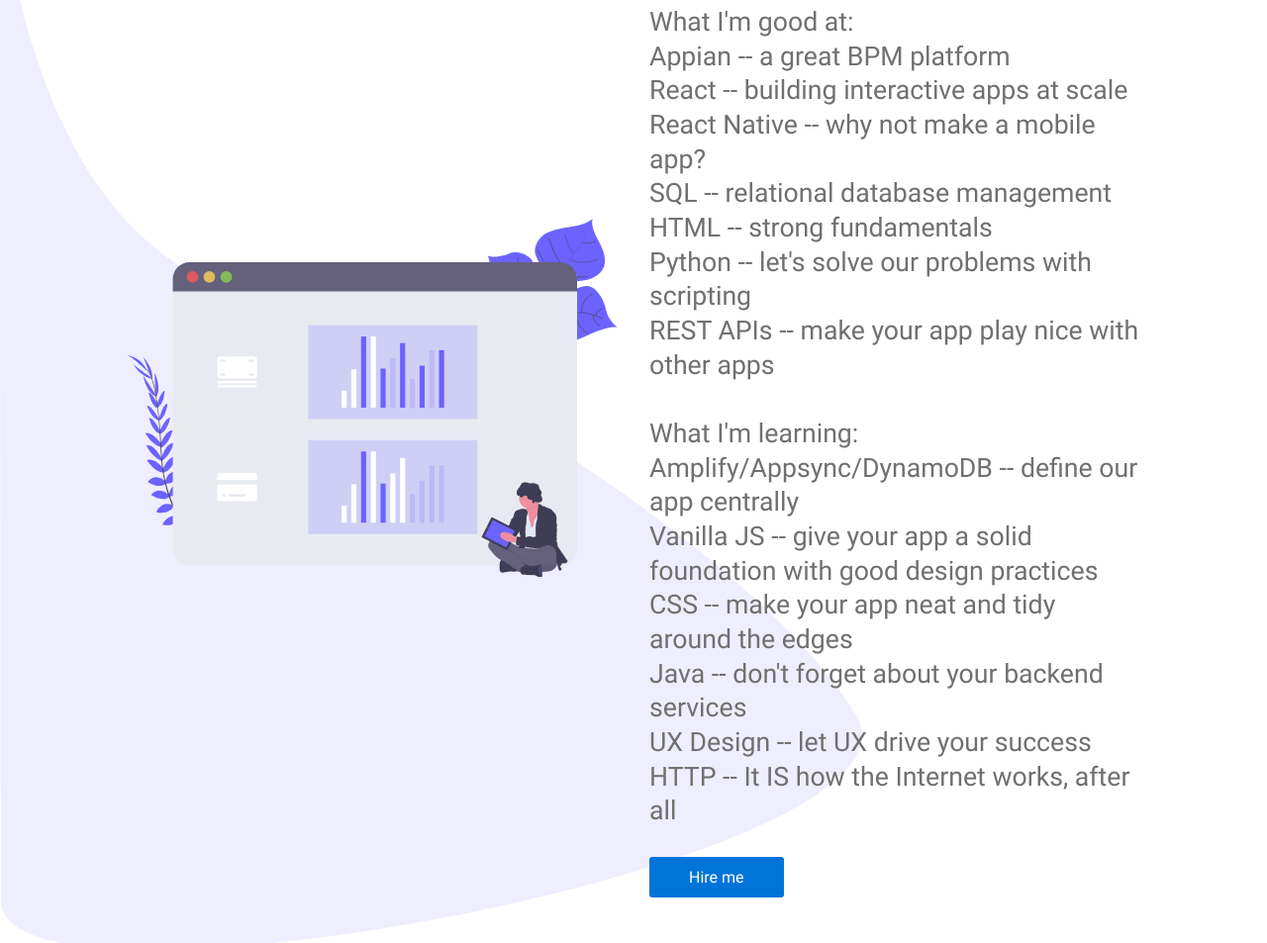
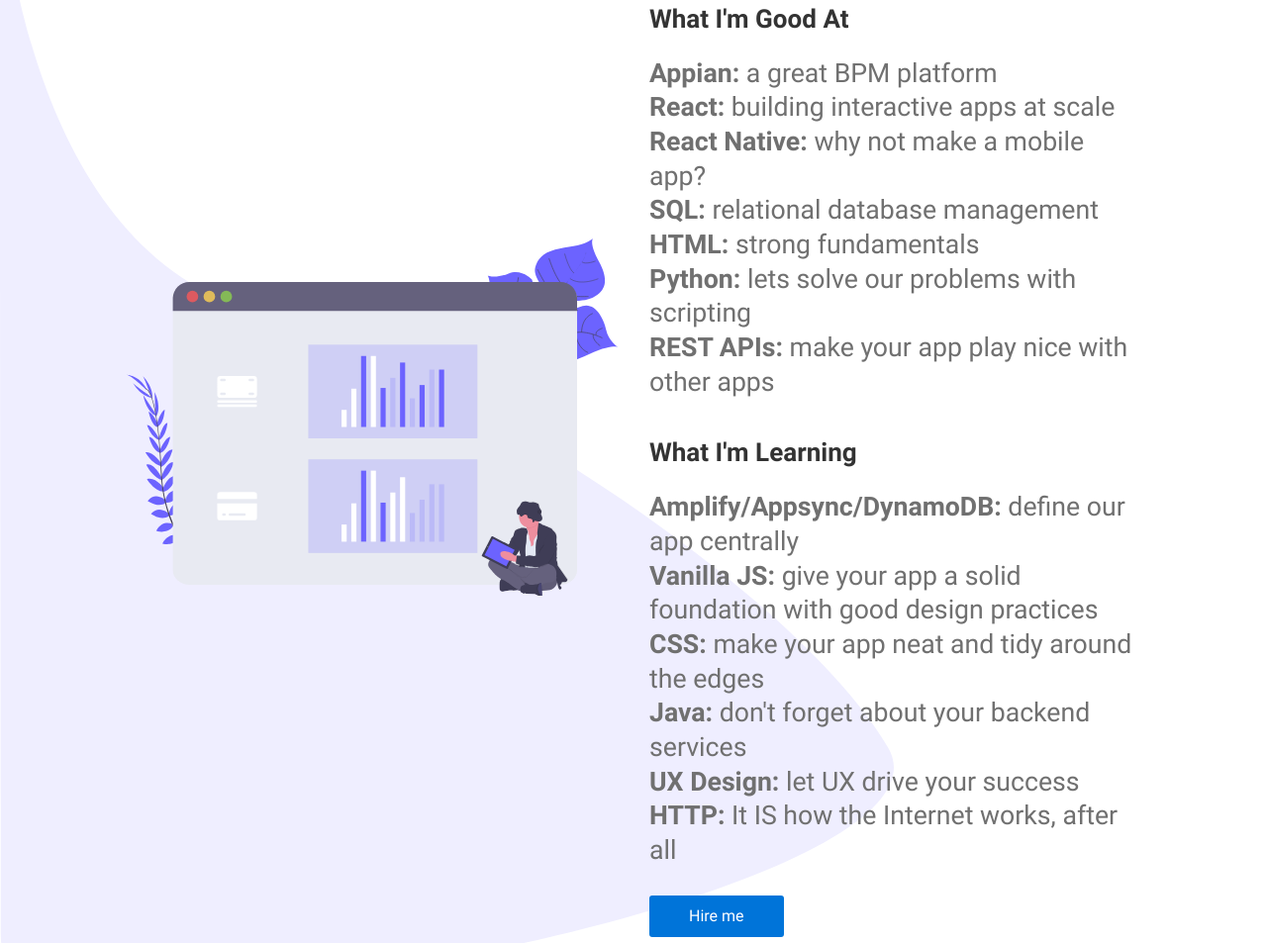
Before and after one commit to bvorjohan/personal-site, a Gatsby site: page / in a window 1280 px wide. Shown: the part 717-1670 px from the top of the page at 99% size. Built offline with nearby package versions, Linux system fonts and the light colour scheme; Gatsby itself is replaced by a stand-in of ours.

Commit message:
updating styling for skills section

```diff
--- a/src/components/landing/Skills/index.jsx
+++ b/src/components/landing/Skills/index.jsx
@@ -4,33 +4,94 @@
 import dev from 'Static/illustrations/skills.svg'
 import { Wrapper, SkillsWrapper, Details, Thumbnail } from './styles'
 
+
+const SKILLS_GOOD_AT_DATA = [
+	{
+		name: 'Appian',
+		snippet: 'a great BPM platform'
+	},
+	{
+		name: 'React',
+		snippet: 'building interactive apps at scale'
+	},
+	{
+		name: 'React Native',
+		snippet: 'why not make a mobile app?'
+	},
+	{
+		name: 'SQL',
+		snippet: 'relational database management'
+	},
+	{
+		name: 'HTML',
+		snippet: 'strong fundamentals'
+	},
+	{
+		name: 'Python',
+		snippet: "lets solve our problems with scripting"
+	},
+	{
+		name: 'REST APIs',
+		snippet: 'make your app play nice with other apps'
+	},
+];
+
+const SKILLS_LEARNING_DATA = [
+	{
+		name: 'Amplify/Appsync/DynamoDB',
+		snippet: 'define our app centrally'
+	},
+	{
+		name: 'Vanilla JS',
+		snippet: 'give your app a solid foundation with good design practices'
+	},
+	{
+		name: 'CSS',
+		snippet: 'make your app neat and tidy around the edges'
+	},
+	{
+		name: 'Java',
+		snippet: "don't forget about your backend services"
+	},
+	{
+		name: 'UX Design',
+		snippet: 'let UX drive your success'
+	},
+	{
+		name: 'HTTP',
+		snippet: "It IS how the Internet works, after all"
+	},
+];
+
 export const Skills = () => (
 	<Wrapper id="about">
 		<SkillsWrapper as={Container}>
 			<Thumbnail>
-				<img src={dev} alt="I’m John and I’m a Backend & Devops engineer!" />
+				<img src={dev} alt="Brad" />
 			</Thumbnail>
 			<Details>
 				<h1>Skills</h1>
+				<h2>What I'm Good At</h2>
 				<p>
-					What I'm good at:<br/>
-					Appian -- a great BPM platform<br/>
-					React -- building interactive apps at scale<br/>
-					React Native -- why not make a mobile app?<br/>
-					SQL -- relational database management<br/>
-					HTML -- strong fundamentals<br/>
-					Python -- let's solve our problems with scripting<br/>
-					REST APIs -- make your app play nice with other apps<br/>
-					<br/>
-					What I'm learning:<br/>
-					Amplify/Appsync/DynamoDB -- define our app centrally<br/>
-					Vanilla JS -- give your app a solid foundation with good design practices<br/>
-					CSS -- make your app neat and tidy around the edges<br/>
-					Java -- don't forget about your backend services<br/>
-					UX Design -- let UX drive your success<br/>
-					HTTP -- It IS how the Internet works, after all
+				{
+					SKILLS_GOOD_AT_DATA.map(
+						(item,index) => <>
+							<strong>{item.name}: </strong>{item.snippet}<br/>
+						</>
+					)
+				}
+				</p>
+				<h2>What I'm Learning</h2>
+				<p>
+				{
+					SKILLS_LEARNING_DATA.map(
+						(item,index) => <>
+							<strong>{item.name}: </strong>{item.snippet}<br/>
+						</>
+					)
+				}
+				</p>
 
-				</p>
 				<Button as={AnchorLink} href="#contact">
 					Hire me
 				</Button>
```
